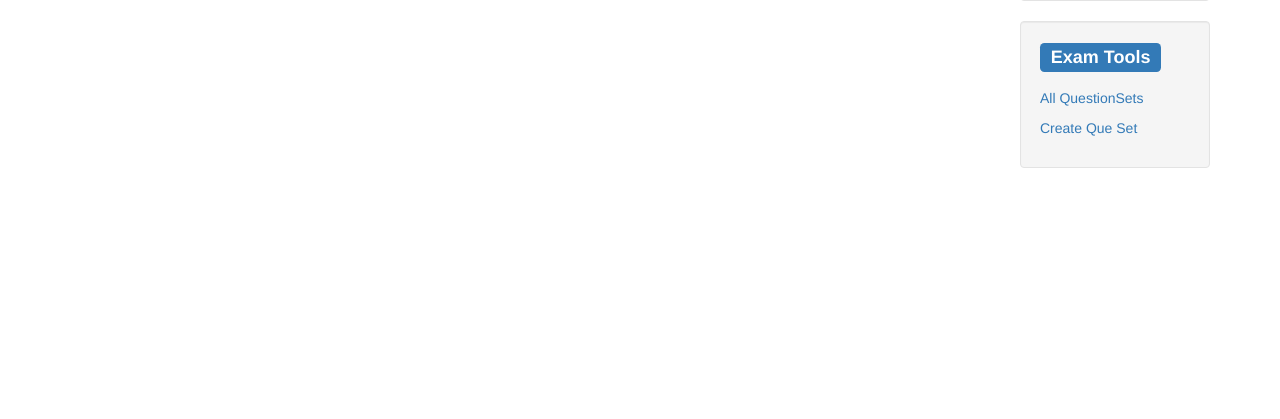
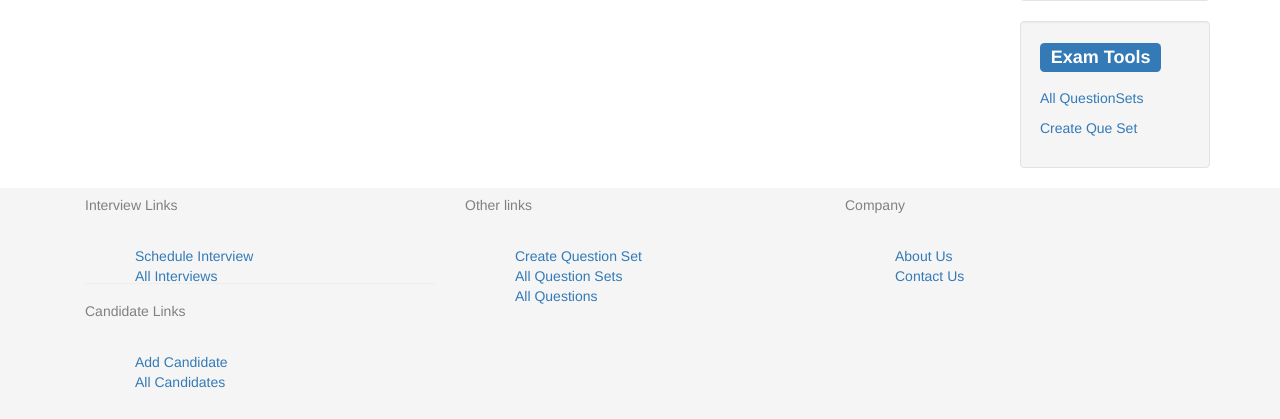
Before and after one commit to rahulkriplani/django-interview-manager, a Django app: page /profile/ in a window 1280 px wide. Shown: the part 650-1069 px from the top of the page. Before the commit the page ends 818 px from the top, so only its background shows below. Run offline with Django 3.2, Linux system fonts and the light colour scheme; a user stored in the database is signed in; data comes from the database, SQL or seed files in the repository; both versions use the stored data as it was after the commit; parts of the project's set-up code (start-up, migrations or seed data) failed here and were passed over; some libraries are stand-ins or nearby versions.

Commit message:
Footer in place

```diff
--- /dev/null
+++ b/Evaluator/static/css/web.css
@@ -0,0 +1,25 @@
+.footer1 {
+  position: relative;
+  bottom: 0;
+  width: auto;
+  height: auto; /* Set the fixed height of the footer here */
+  line-height: 60px; /* Vertically center the text there */
+  background-color: #f5f5f5;
+}
+
+.footer1 li {
+	height: 20px;
+	padding-bottom: 10px 15px;
+	color: #f5f5f5;
+	padding: 3px 50px;
+	-webkit-transition: .5s all ease;
+	-moz-transition: .5s all ease;
+	transition: .5s all ease;
+}
+
+
+.footer1 h5 {
+	color: grey;
+
+
+}
--- a/Evaluator/templates/base.html
+++ b/Evaluator/templates/base.html
@@ -3,6 +3,7 @@
 {% load static %}
 <head>
     <link rel="stylesheet" href="https://maxcdn.bootstrapcdn.com/bootstrap/3.3.7/css/bootstrap.min.css" >
+    <link rel="stylesheet" href="{% static 'css/web.css' %}" >
     <meta charset="UTF-8">
 
     {% block head %}
@@ -77,6 +78,11 @@
     {% endblock %}
     </div>
 
+    <div>
+    {% block footer %}
+    {% endblock %}
+    </div>
+
 <script src="https://code.jquery.com/jquery-3.2.1.js"></script>
 <script src="https://maxcdn.bootstrapcdn.com/bootstrap/3.3.7/js/bootstrap.min.js"></script>
 
--- a/Evaluator/templates/profile.html
+++ b/Evaluator/templates/profile.html
@@ -5,6 +5,7 @@
 {% endblock %}
 
 {% block content %}
+
     <div class="col-md-10">
         <p><h3>Welcome {{ request.user.first_name }} {{request.user.last_name}}</h3></p>
         {% if my_rounds %}
@@ -52,12 +53,71 @@
 
         <div class="row well">
             <h3 style="margin-top:0px;margin-bottom:20px"><span  class="label label-primary">Question Designing</span></h3>
-	    <p><a href="{% url 'Evaluator:add_question' %}">Add Question</p>
+    	    <p><a href="{% url 'Evaluator:add_question' %}">Add Question</a></p>
         </div>
     	<div class="row well">
             <h3 style="margin-top:0px;margin-bottom:20px"><span  class="label label-primary">Exam Tools</span></h3>
-	    <p><a href="{% url 'Evaluator:allQueSets' %}">All QuestionSets</p>
-       	    <p><a href="{% url 'Evaluator:createQuestionSet' %}">Create Que Set</p>
+    	    <p><a href="{% url 'Evaluator:allQueSets' %}">All QuestionSets</a></p>
+           	    <p><a href="{% url 'Evaluator:createQuestionSet' %}">Create Que Set</a></p>
         </div>
     </div>
+
+
 {% endblock %}
+
+<div class="container">
+{% block footer %}
+    <footer class="footer1">
+      <div class="container">
+        <div class="col-md-4">
+            <h5>Interview Links</h5>
+            <ul class="list-unstyled">
+
+              <li>
+                <a href="{% url 'Evaluator:add_interview' %}">Schedule Interview</a>
+              </li>
+              <li>
+                <a href="{% url 'Evaluator:all_interview' %}">All Interviews</a>
+              </li>
+            </ul>
+            <hr>
+            <h5>Candidate Links</h5>
+              <ul class="list-unstyled">
+              <li>
+                <a href="{% url 'Evaluator:add_candidate' %}">Add Candidate</a>
+              </li>
+              <li>
+                <a href="{% url 'Evaluator:all_candidates' %}">All Candidates</a>
+              </li>
+              <li></li>
+              <li></li>
+            </ul>
+        </div>
+        <div class="col-md-4">
+            <h5 class="text-muted">Other links</h5>
+            <ul class="list-unstyled">
+                <li>
+                    <a href="{% url 'Evaluator:createQuestionSet' %}">Create Question Set</a>
+                </li>
+                <li>
+                    <a href="{% url 'Evaluator:allQueSets' %}">All Question Sets</a>
+                </li>
+                <li>
+                    <a href="{% url 'Evaluator:question_list' %}">All Questions</a>
+                </li>
+            </ul>
+        </div>
+        <div class="col-md-4">
+            <h5>Company</h5>
+            <ul class="list-unstyled">
+                <li>
+                    <a href="#">About Us</a>
+                </li>
+                <li>
+                    <a href="#">Contact Us</a>
+                </li>
+        </div>
+      </div>
+    </footer>
+{% endblock %}
+</div>
```
Also changed, not shown: Evaluator/static/css/signin.css (line endings or trailing spaces), db.sqlite3, 1 other file. Lines whose indentation alone changed are shown as unchanged.
